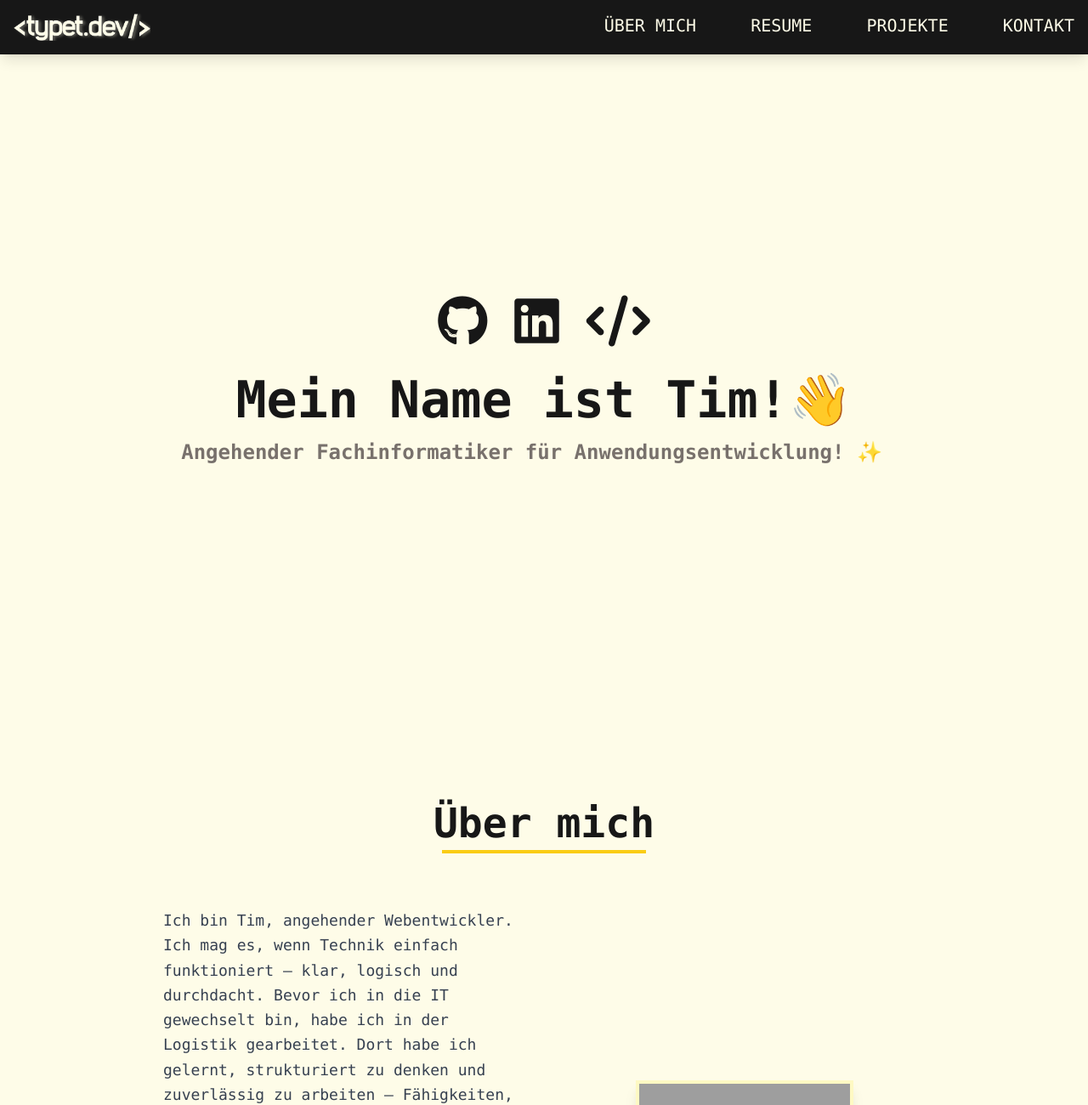
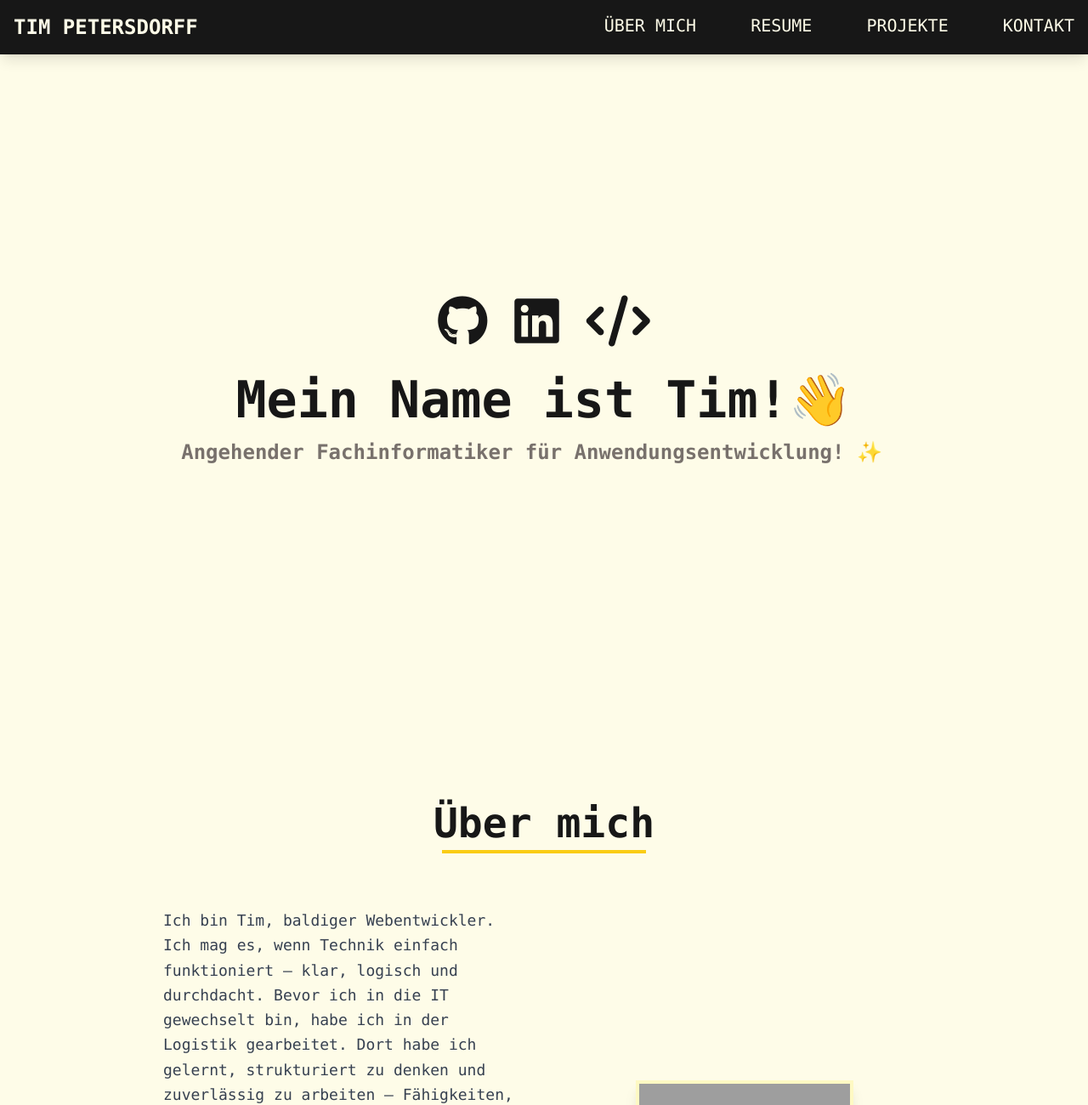
Before and after one commit to typet-dev/portfolio, a website: page index.html in a window 1280 px wide. Shown: the top 1300 px of the page at 85% size. Drawn offline with Linux system fonts and the light colour scheme; grey boxes are pictures that could not be loaded.

Commit message:
Anpasssung des Logos in Aussehen und Verhalten

```diff
--- a/index.html
+++ b/index.html
@@ -20,9 +20,11 @@
       <nav>
         <div class="container mx-auto px-4 py-4 flex justify-between items-center">
           <!-- Logo -->
-         <a href="#" class="block group">
-          <img src="img/logoyellow50.png" class="h-8 w-auto transition-all duration-500 transform group-hover:scale-110 filter group-hover:drop-shadow-[0_0_10px_rgba(255,255,255,0.5)] ">
-         </a>
+          <a href="#" class="block group">
+            <span class="logo text-2xl font-bold text-yellow-50 transition-all duration-500 transform group-hover:scale-125 group-hover:drop-shadow-[0_0_10px_rgba(255,255,255,0.5)]">
+              TIM PETERSDORFF
+            </span>
+          </a>
           <!-- Desktop Menu -->
           <ul class="hidden md:flex items-center text-xl text-yellow-50 space-x-16">
           <li>
@@ -174,7 +176,7 @@
 
         <div class="space-y-6">
           <p class="text-lg text-gray-700 leading-relaxed">
-            Ich bin Tim, angehender Webentwickler. Ich mag es, wenn Technik einfach funktioniert – klar, logisch und durchdacht.
+            Ich bin Tim, baldiger Webentwickler. Ich mag es, wenn Technik einfach funktioniert – klar, logisch und durchdacht.
             Bevor ich in die IT gewechselt bin, habe ich in der Logistik gearbeitet. Dort habe ich gelernt, strukturiert zu denken und zuverlässig zu arbeiten – Fähigkeiten, die mir heute beim Programmieren sehr helfen.
           </p>
 
--- a/src/main.js
+++ b/src/main.js
@@ -44,7 +44,6 @@ function closeMenu() {
   hamburgerLine1.classList.remove('rotate-45', 'translate-y-2');
   hamburgerLine2.classList.remove('opacity-0');
   hamburgerLine3.classList.remove('-rotate-45', '-translate-y-2');
-
 
 
   // Backdrop ausblenden
@@ -129,3 +128,12 @@ document.querySelectorAll('.mobile-nav-link').forEach(link => {
     }, 200); // sollte zur Dauer deiner Menü-Animation passen
   });
 });
+
+//Schließen des Menüs bei Klick auf Logo
+document.querySelector('.logo').addEventListener('click', () =>{
+
+  if(isMenuOpen){
+    closeMenu();
+  }
+
+})
```
Also changed, not shown: dist/output.css.
